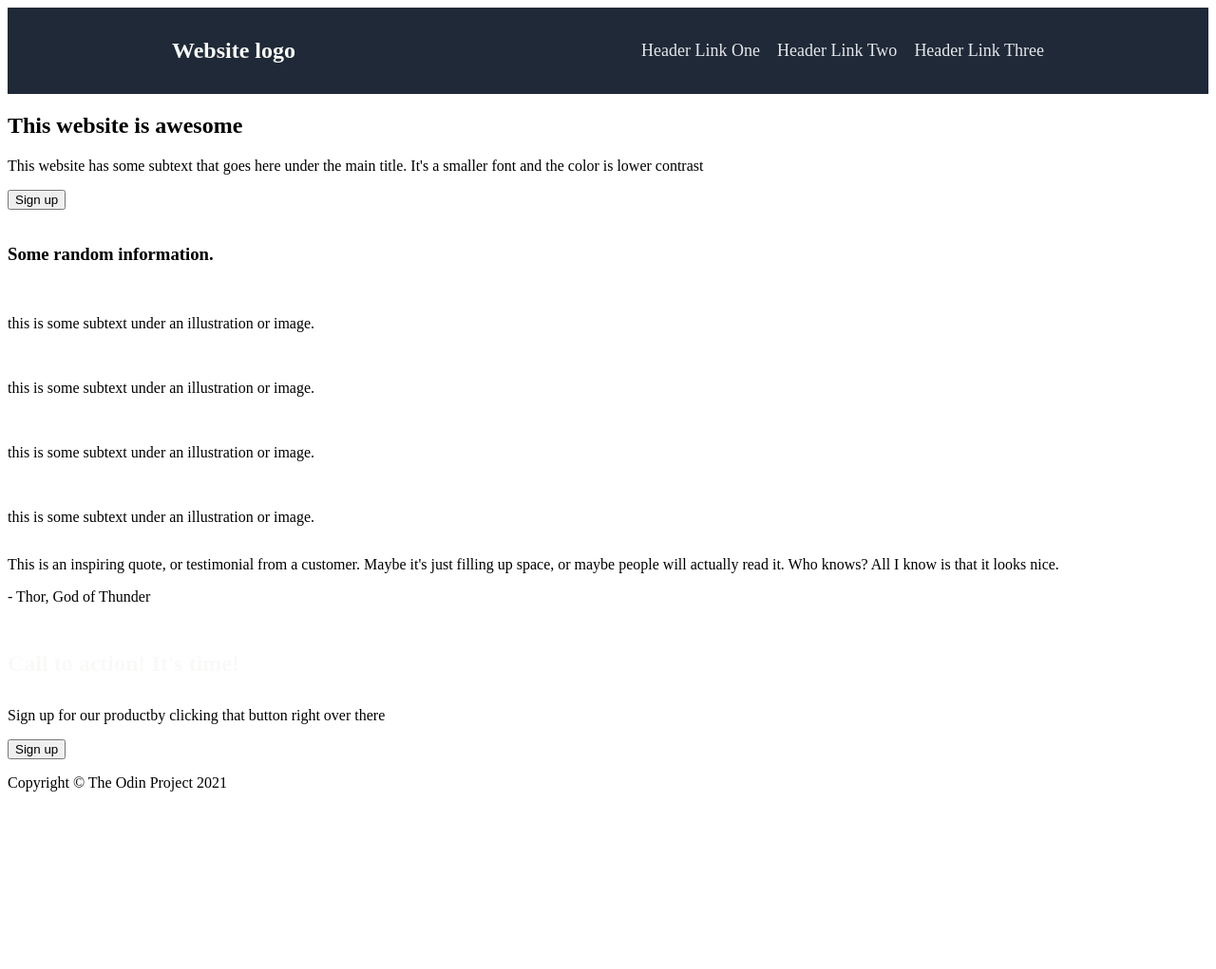
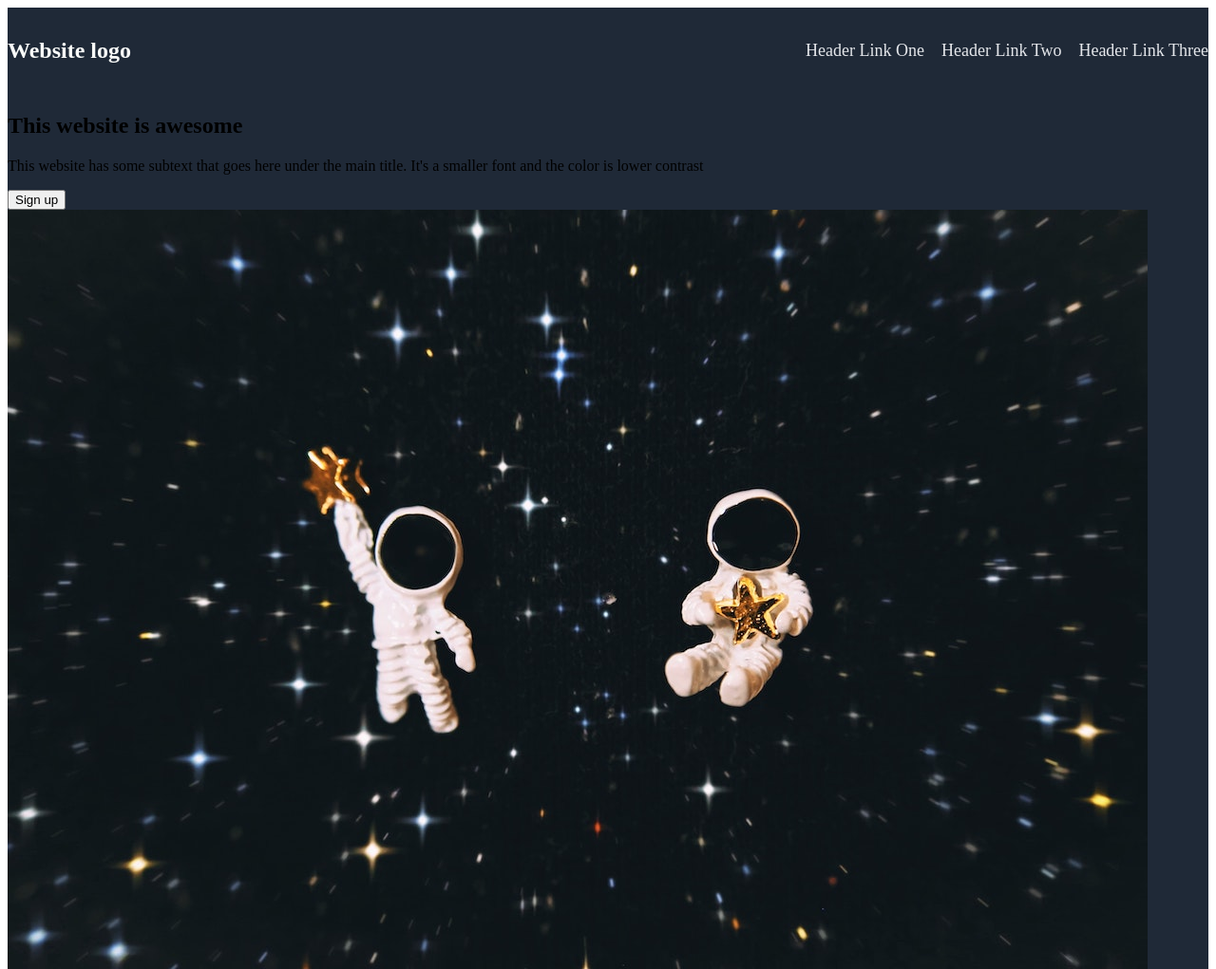
Before and after one commit to joshdkb/odin-landing-page, a plain HTML site: page index.html in a window 1280 px wide. Shown: the top 1021 px of the page at 95% size. Before the commit the page ends 858 px from the top, so only its background shows below. Drawn offline with Linux system fonts and the light colour scheme.

Commit message:
Add Footer and imgs
Added styling for footer and created IMGs file

```diff
--- a/index.html
+++ b/index.html
@@ -18,14 +18,14 @@
             </ul>
         </div>
     </div>
-    <div class="hero-section">
+    <div class="hero-section dark-bg">
         <div class="hero-content">
             <h2>This website is awesome</h2>
             <p>This website has some subtext that goes here under the main title. It's a smaller font and the color is lower contrast</p>
             <button>Sign up</button>
         </div>
         <div class="hero-image">
-            <img src="" alt="">
+            <img src="imgs/astro.jpg" alt="">
         </div>
     </div>
     <div class="info-section">
@@ -62,7 +62,7 @@
             <button>Sign up</button>
         </div>
     </div>
-    <div class="footer">
+    <div class="footer dark-bg">
         <p>Copyright &copy; The Odin Project 2021</p>
     </div>
 </body>
--- a/styles.css
+++ b/styles.css
@@ -14,7 +14,7 @@ h4 {
 
 .nav {
     display: flex;
-    justify-content: space-around;
+    justify-content: space-between;
     align-items: center;
 }
 
@@ -31,3 +31,12 @@ li > a {
     text-decoration: none;
     margin-left: 18px;
 }
+
+.footer {
+    display: flex;
+    justify-content: center;
+    align-items: center;
+    color: #e5e7eb;
+    text-decoration: none;
+    padding: 10px;
+}
```
Also changed, not shown: imgs/astro.jpg (added).
